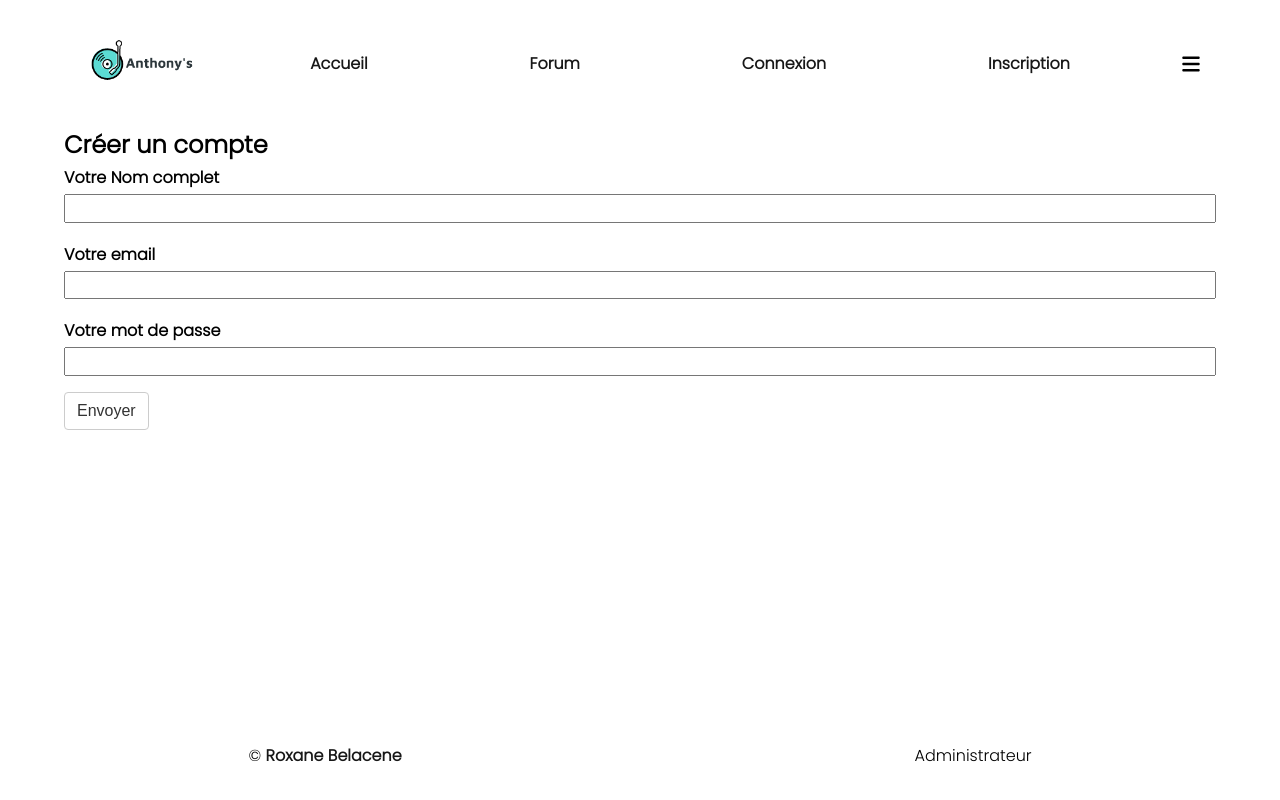
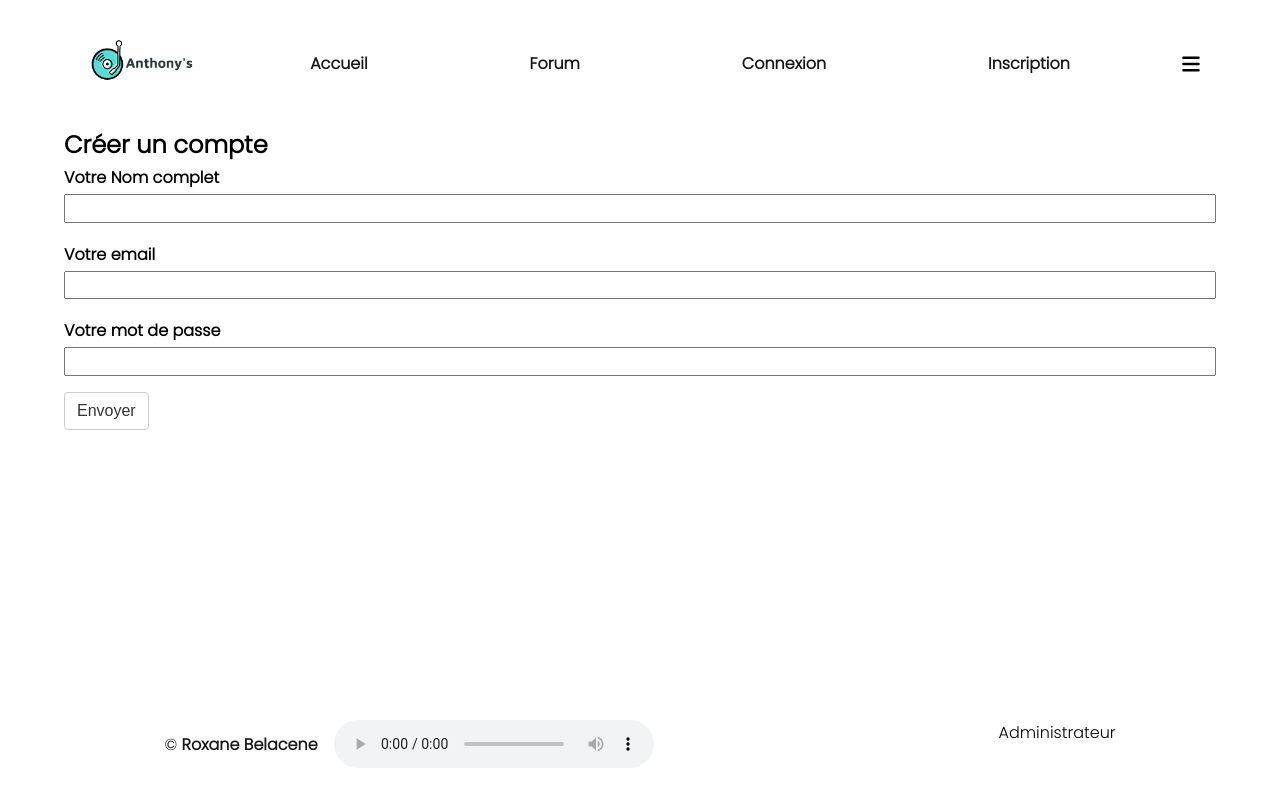
Before and after one commit to WildCodeSchool/2023-02-JS-RemoteFR-JSWizards-P3-Team-Hufflepuff, a React (Vite) app in the folder frontend/: page /register in a window 1280 px wide. Built offline with nearby package versions, Linux system fonts and the light colour scheme.

Commit message:
change package audio

```diff
--- a/frontend/package.json
+++ b/frontend/package.json
@@ -10,6 +10,7 @@
     "prop-types": "^15.8.1",
     "react": "^18.2.0",
     "react-dom": "^18.2.0",
+    "react-player": "^2.12.0",
     "react-router-dom": "^6.14.0"
   },
   "devDependencies": {
--- a/frontend/src/components/Footer/Footer.jsx
+++ b/frontend/src/components/Footer/Footer.jsx
@@ -1,5 +1,5 @@
-// import ReactAudioPlayer from "react-audio-player";
-// import sound from "../../assets/sound/mix_rox.wav";
+import ReactPlayer from "react-player";
+import sound from "../../assets/sound/mix_rox.wav";
 import "./Footer.css";
 
 export default function Footer() {
@@ -9,7 +9,7 @@ export default function Footer() {
         <div>
           &copy; <a href="https://github.com/Roxyroke">Roxane Belacene</a>
         </div>
-        {/* <ReactAudioPlayer src={sound} autoPlay controls /> */}
+        <ReactPlayer url={sound} width="20rem" height="3rem" controls />
       </div>
       <div>
         <span>Administrateur</span>
```
Also changed, not shown: 1 other file (tests, documents, lock files or other folders).
